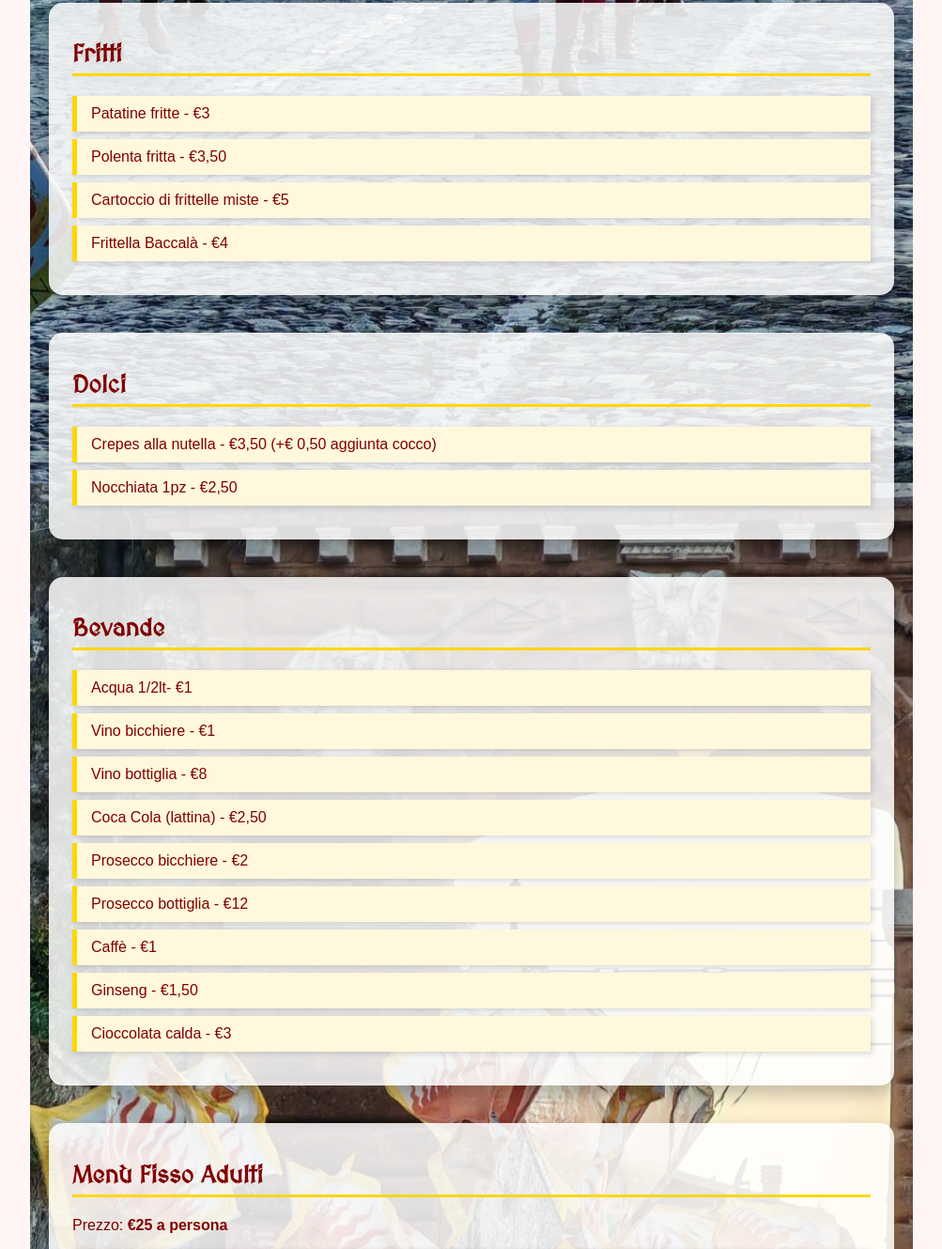
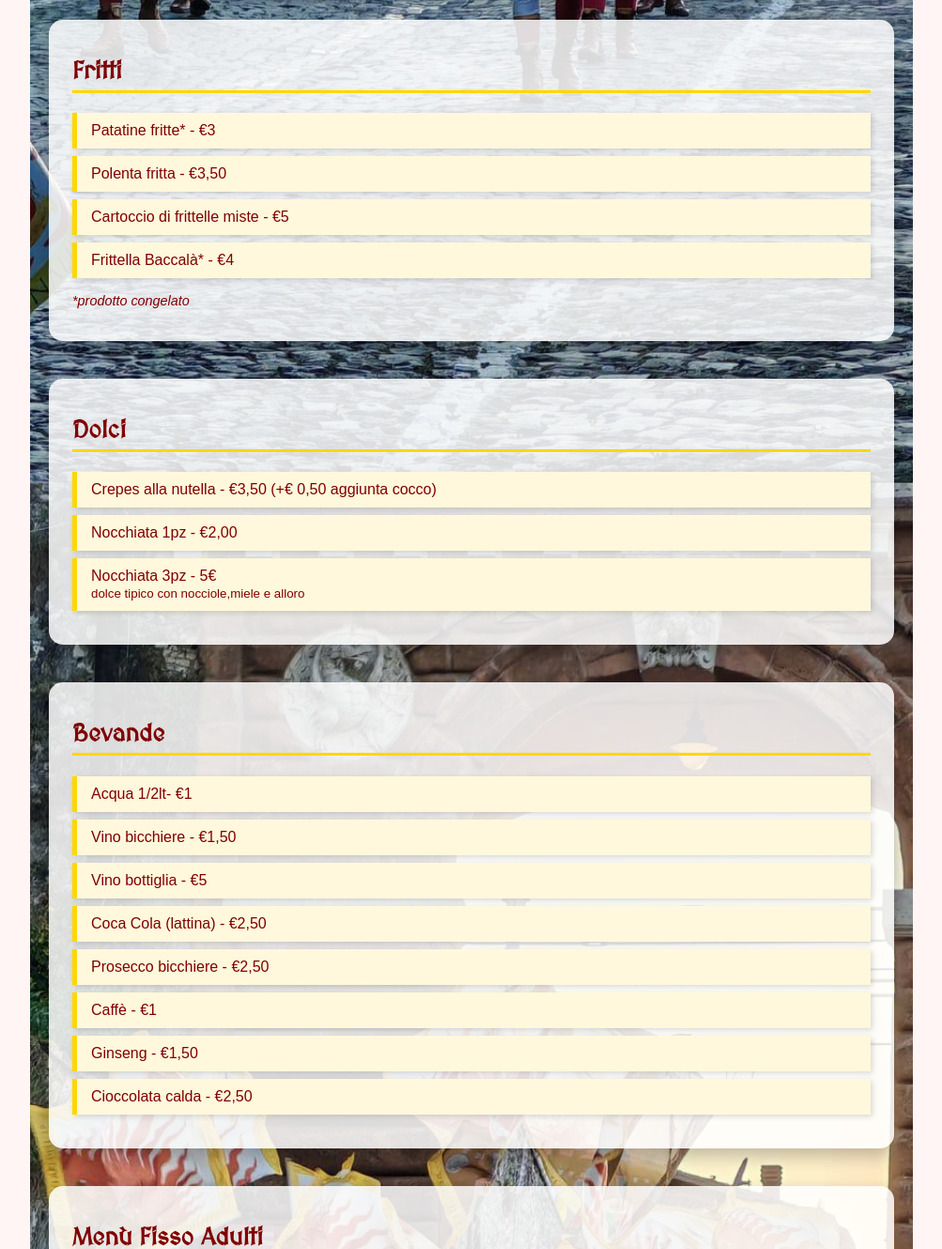
Before and after one commit to Sbandieratori-Artena/Sbandieratori_Artena, a plain HTML site: page index.html in a window 1280 px wide. Shown: the part 1471-2800 px from the top of the page at 94% size, without its empty margins (138-1141 px from the left). Drawn offline with Linux system fonts and the light colour scheme.

Commit message:
Update9index.html

```diff
--- a/index.html
+++ b/index.html
@@ -331,7 +331,10 @@
             <h2>Antipasti</h2>
             <ul>
                 <li>Tagliere dello sbandieratore  - €10</li>
-                <li>Aperitivo - €5</li>
+                <li>
+                    Aperitivo - €5
+                     <br><small>Tagliere con stuzzichini + bicchiere a scelta (vino / prosecco / bibita)</small>
+                </li>
             </ul>
         </section>
 
@@ -369,11 +372,12 @@
         <section id="fritti">
             <h2>Fritti</h2>
             <ul>
-                <li>Patatine fritte - €3</li>
+                <li>Patatine fritte* - €3</li>
                 <li>Polenta fritta - €3,50</li>
                 <li>Cartoccio di frittelle miste - €5</li>
-                <li>Frittella Baccalà - €4</li>
+                <li>Frittella Baccalà* - €4</li>
             </ul>
+            <p style="font-size:0.9em; color:#800000;"><em>*prodotto congelato</em></p>
         </section>
 
         <!-- Dolci -->
@@ -381,7 +385,11 @@
             <h2>Dolci</h2>
             <ul>
                 <li>Crepes alla nutella - €3,50 (+€ 0,50 aggiunta cocco)</li>
-                <li>Nocchiata 1pz - €2,50</li>
+                <li>Nocchiata 1pz - €2,00</li>
+                <li>
+                    Nocchiata 3pz - 5€
+                    <br><small>dolce tipico con nocciole,miele e alloro</small>
+                </li>
             </ul>
         </section>
 
@@ -390,14 +398,13 @@
             <h2>Bevande</h2>
             <ul>
                 <li>Acqua 1/2lt- €1</li>
-                <li>Vino bicchiere - €1</li>
-                <li>Vino bottiglia - €8</li>
+                <li>Vino bicchiere - €1,50</li>
+                <li>Vino bottiglia - €5</li>
                 <li>Coca Cola (lattina) - €2,50</li>
-                <li>Prosecco bicchiere - €2</li>
-                <li>Prosecco bottiglia - €12</li>
+                <li>Prosecco bicchiere - €2,50</li>
                 <li>Caffè - €1</li>
                 <li>Ginseng - €1,50</li>
-                <li>Cioccolata calda - €3</li>
+                <li>Cioccolata calda - €2,50</li>
             </ul>
         </section>
 
```
